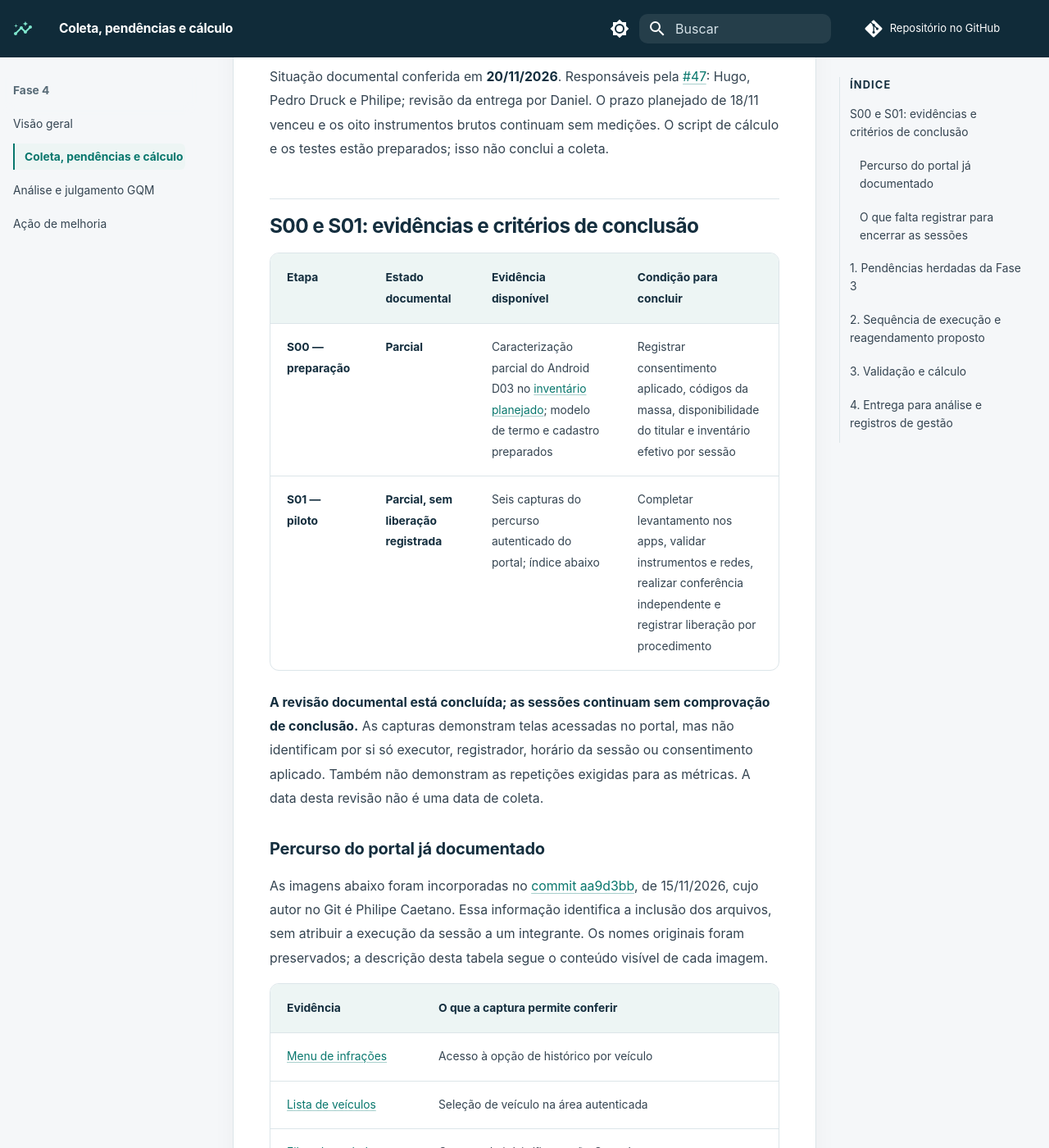
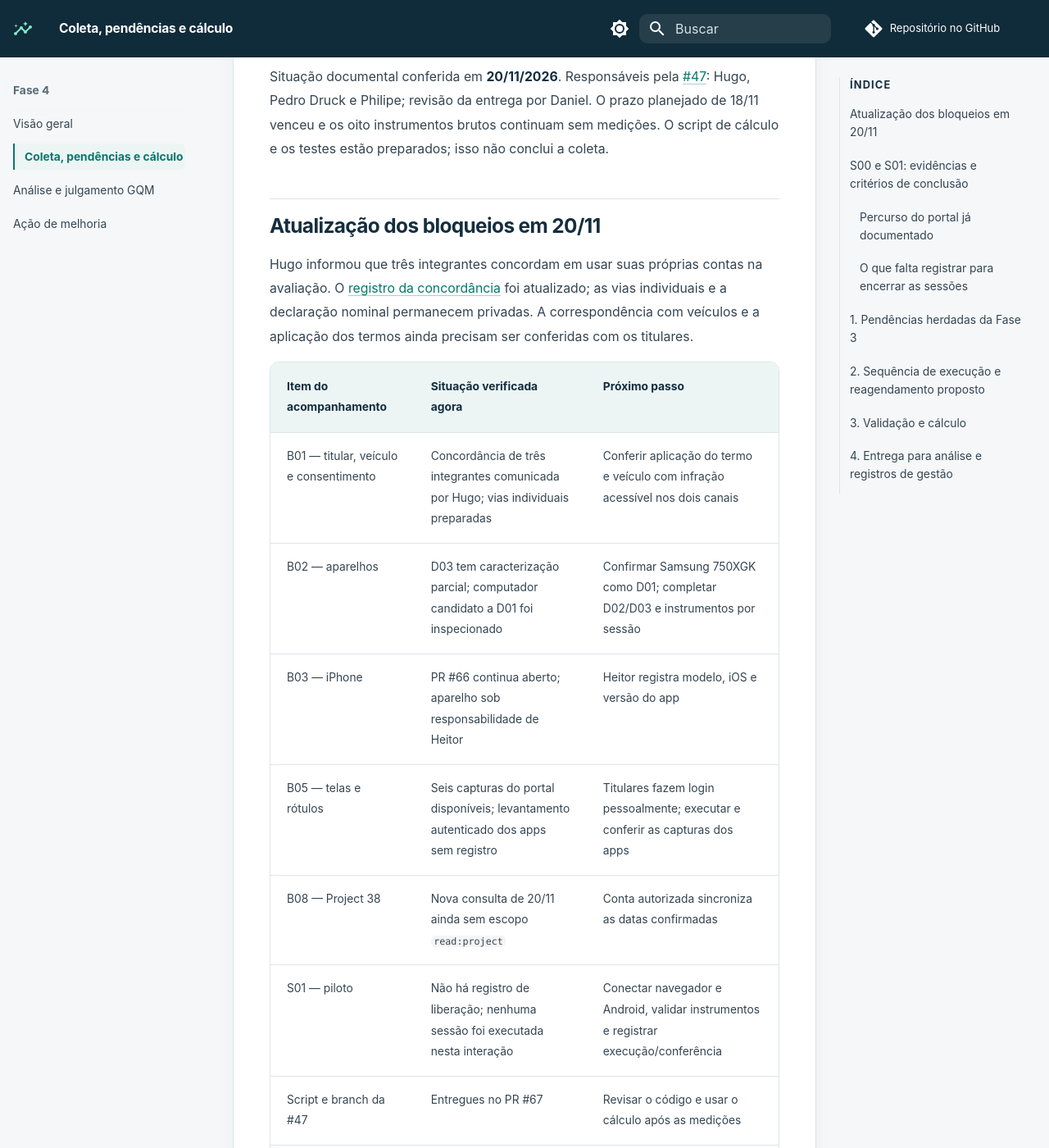
Before and after one commit to FCTE-Qualidade-de-Software-1/2026-2_T02_KATHERINE_JOHNSON, an MkDocs documentation site: the page built from docs/fase4-coleta.md, in a window 1280 px wide and 1400 px high, scrolled down 241 px. Shown: the whole window at 82% size. Built offline with MkDocs 1.6.1 and Material for MkDocs 9.7.7, drawn with Linux system fonts in a browser that asks for light colours; comment, search, counter and statistics services are not loaded; some of the changed text lies outside the part shown.

Commit message:
docs(fase4): registra concordância informada e preparação do ambiente
Documenta a concordância comunicada para três integrantes, preserva as vias nominais fora do Git e registra a inspeção real do computador. Atualiza os bloqueios sem atribuir assinaturas, medições ou aprovações ainda não realizadas.

Co-authored-by: Pedro Druck Montalvão Reis <68859909+pedruck@users.noreply.github.com>

```diff
--- a/docs/fase4-coleta.md
+++ b/docs/fase4-coleta.md
@@ -6,11 +6,36 @@ Hugo, Pedro Druck e Philipe; revisão da entrega por Daniel.
 O prazo planejado de 18/11 venceu e os oito instrumentos brutos continuam sem medições.
 O script de cálculo e os testes estão preparados; isso não conclui a coleta.
 
+## Atualização dos bloqueios em 20/11
+
+Hugo informou que três integrantes concordam em usar suas próprias contas na avaliação.
+O [registro da concordância](https://github.com/FCTE-Qualidade-de-Software-1/2026-2_T02_KATHERINE_JOHNSON/blob/main/dados/consentimento.md)
+foi atualizado; as vias individuais e a declaração nominal permanecem privadas. A correspondência
+com veículos e a aplicação dos termos ainda precisam ser conferidas com os titulares.
+
+| Item do acompanhamento | Situação verificada agora | Próximo passo |
+|---|---|---|
+| B01 — titular, veículo e consentimento | Concordância de três integrantes comunicada por Hugo; vias individuais preparadas | Conferir aplicação do termo e veículo com infração acessível nos dois canais |
+| B02 — aparelhos | D03 tem caracterização parcial; computador candidato a D01 foi inspecionado | Confirmar Samsung 750XGK como D01; completar D02/D03 e instrumentos por sessão |
+| B03 — iPhone | PR #66 continua aberto; aparelho sob responsabilidade de Heitor | Heitor registra modelo, iOS e versão do app |
+| B05 — telas e rótulos | Seis capturas do portal disponíveis; levantamento autenticado dos apps sem registro | Titulares fazem login pessoalmente; executar e conferir as capturas dos apps |
+| B08 — Project 38 | Nova consulta de 20/11 ainda sem escopo `read:project` | Conta autorizada sincroniza as datas confirmadas |
+| S01 — piloto | Não há registro de liberação; nenhuma sessão foi executada nesta interação | Conectar navegador e Android, validar instrumentos e registrar execução/conferência |
+| Script e branch da #47 | Entregues no PR #67 | Revisar o código e usar o cálculo após as medições |
+| Aprovação da entrega | Checks automáticos aprovados no commit a90f6fe; nenhuma revisão humana registrada no PR #67 | Daniel realiza a revisão designada; conferentes registram somente leituras que executarem |
+
+*Quadro de situação — Declaração recebida, inspeção local e consultas ao GitHub em 20/11/2026.*
+
+O [registro de preparação do computador](https://github.com/FCTE-Qualidade-de-Software-1/2026-2_T02_KATHERINE_JOHNSON/blob/main/evidencias/fase4/preparacao-ambiente-2026-11-20.json)
+documenta CPU, RAM utilizável, sistema e versões dos navegadores. Nenhum navegador estava
+conectado à ferramenta e nenhum Android foi identificado por USB. Não foram coletadas senhas,
+capturadas telas de autenticação ou executadas operações sobre infrações.
+
 ## S00 e S01: evidências e critérios de conclusão
 
 | Etapa | Estado documental | Evidência disponível | Condição para concluir |
 |---|---|---|---|
-| **S00 — preparação** | **Parcial** | Caracterização parcial do Android D03 no [inventário planejado](fase3-ambiente.md); modelo de termo e cadastro preparados | Registrar consentimento aplicado, códigos da massa, disponibilidade do titular e inventário efetivo por sessão |
+| **S00 — preparação** | **Parcial** | Concordância informada para três integrantes, vias individuais preparadas, computador candidato a D01 inspecionado e D03 parcialmente caracterizado | Conferir aplicação dos termos, códigos da massa, disponibilidade dos titulares e inventário efetivo por sessão |
 | **S01 — piloto** | **Parcial, sem liberação registrada** | Seis capturas do percurso autenticado do portal; índice abaixo | Completar levantamento nos apps, validar instrumentos e redes, realizar conferência independente e registrar liberação por procedimento |
 
 **A revisão documental está concluída; as sessões continuam sem comprovação de conclusão.**
@@ -63,12 +88,12 @@ Na conferência de 20/11, não foi localizado registro de confirmação dessa ag
 | Critério | Responsável | Situação verificada | Próxima ação / evidência de conclusão | Data proposta |
 |---|---|---|---|---|
 | Ambiente detalhado (B02) | Hugo | Parcial: modelo do Android intermediário registrado; demais versões pendentes | Preencher inventário por sessão/contexto/rede, incluindo versão instalada do app | 19/11 |
-| Consentimento aplicado (B01) | Hugo | Sem comprovação registrada | Titular lê e assina o termo; guardar via privada, publicar apenas código e data | 19/11, antes do piloto |
+| Consentimento aplicado (B01) | Hugo | Concordância informada em 20/11; aplicação dos termos ainda não conferida | Titular lê e assina o termo; guardar via privada, publicar apenas código e data | 19/11, antes do piloto (proposta histórica) |
 | Sessão com veículo real (S01/S02) | Hugo; Philipe registra; Pedro Druck confere | Sem registro de execução | Confirmar infração acessível nos dois canais; executar piloto e registrar sua liberação | 19/11, após consentimento |
 | Prints autenticados (B05) | Hugo e Philipe no Android; Heitor no iOS | Portal tem seis capturas; capturas dos apps pendentes | Lista de veículos, lista de infrações e detalhes; revisão das tarjas por outro integrante | 19–20/11 |
 | Rótulos, campos e passos (B05) | Hugo e Philipe | Confirmação com veículo real pendente | Registrar roteiro e contagens; atualizar Fase 1 apenas com evidência | 19–20/11 |
 | Registro do iPhone (B03) | Heitor | Aparelho de Heitor; modelo/iOS/app ainda não registrados | Inventário D04 e execução de CT06; declarar não avaliado se não executado | 20/11 |
-| Datas das issues no Project (B08) | Hugo | Consulta de 19/11 bloqueada por falta de `read:project` | Conferir e sincronizar #47/#48 com conta autorizada; registrar data e link do quadro | Até 20/11 |
+| Datas das issues no Project (B08) | Hugo | Consultas de 19 e 20/11 bloqueadas por falta de `read:project` | Conferir e sincronizar #47/#48 com conta autorizada; registrar data e link do quadro | Até 20/11 |
 
 *Tabela 1 — Acompanhamento dos critérios de execução. Fonte: #46, #47 e consulta ao Project em 19/11.*
 
```
Also changed, not shown: dados/consentimento.md (+13 -0 lines), dados/massa-de-dados.md (+9 -2 lines), docs/fase3-ambiente.md (+9 -0 lines), docs/fase4.md (+3 -2 lines), evidencias/fase4/README.md (+4 -0 lines), 1 other file.
